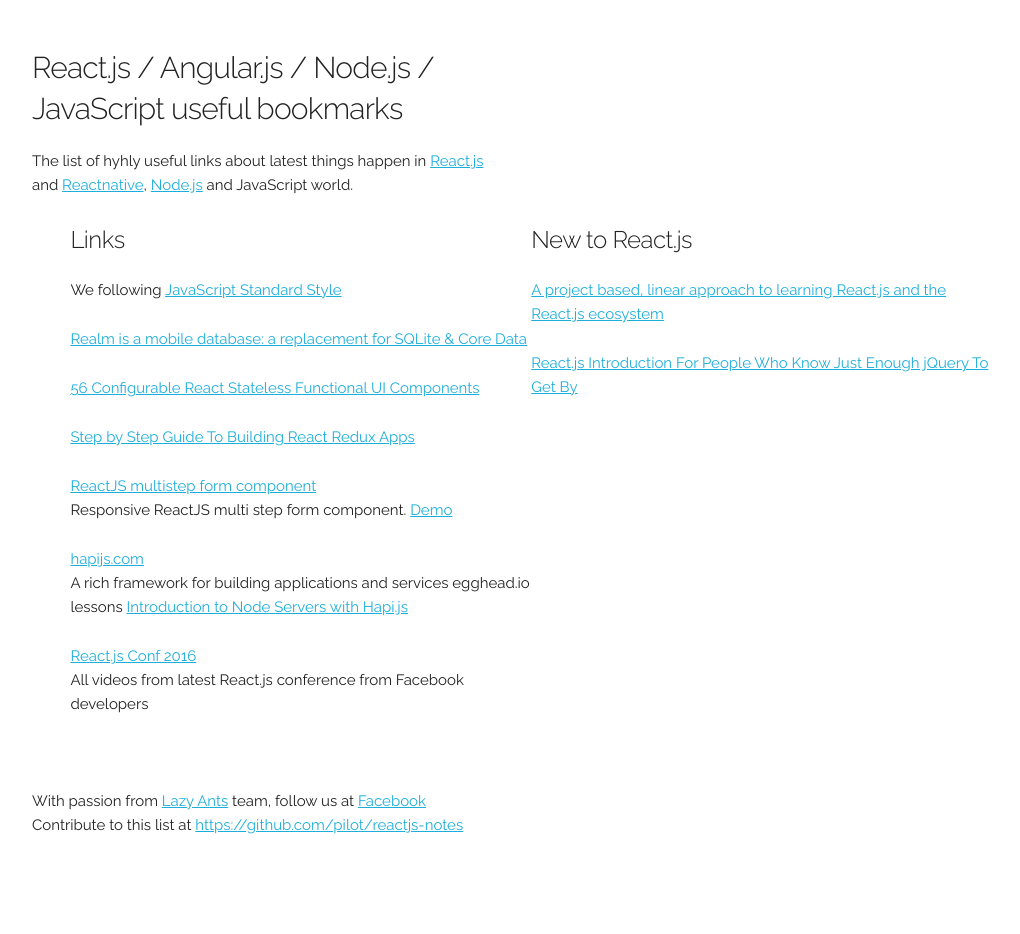
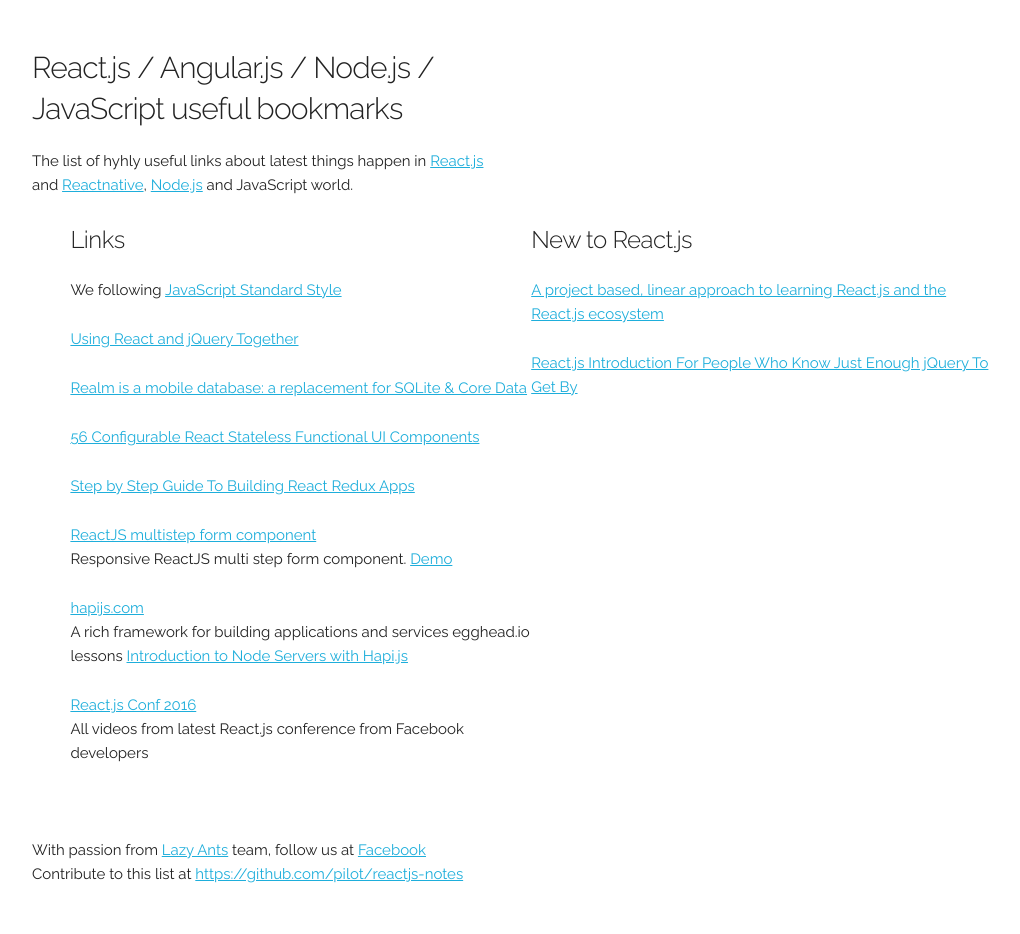
Before and after one commit to pilot/reactjs-notes, a plain HTML site: page index.html in a window 1280 px wide. Shown: the whole page, without its empty margins (128-1148 px from the left). Before the commit the page ends 885 px from the top, so only its background shows below. Drawn offline with Linux system fonts and the light colour scheme.

Commit message:
Using React and jQuery Together

```diff
--- a/index.html
+++ b/index.html
@@ -49,6 +49,9 @@
 
         <!-- PUT HERE YOUR NEW AWESOME LINK, use the code-fish below -->
         <!-- <p><a href="http://"></a></p> -->
+
+        <p><a href="http://tech.oyster.com/using-react-and-jquery-together/">Using React and jQuery Together</a></p>
+
         <p><a href="http://https://realm.io/news/introducing-realm-react-native/">Realm is a mobile database: a replacement for SQLite & Core Data</a></p>
 
         <p><a href="http://jxnblk.com/rebass/">56 Configurable React Stateless Functional UI Components</a></p>
```
